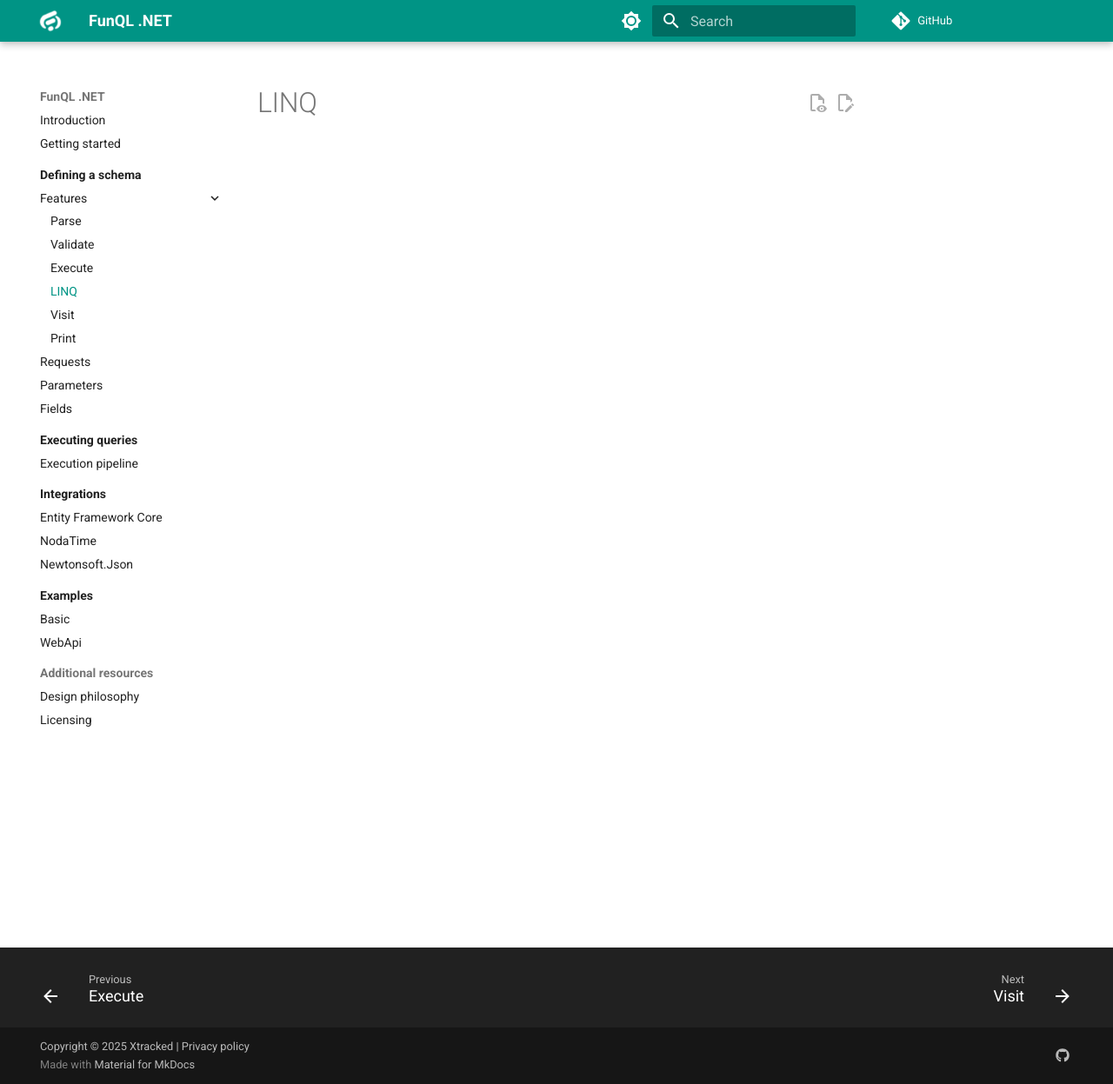
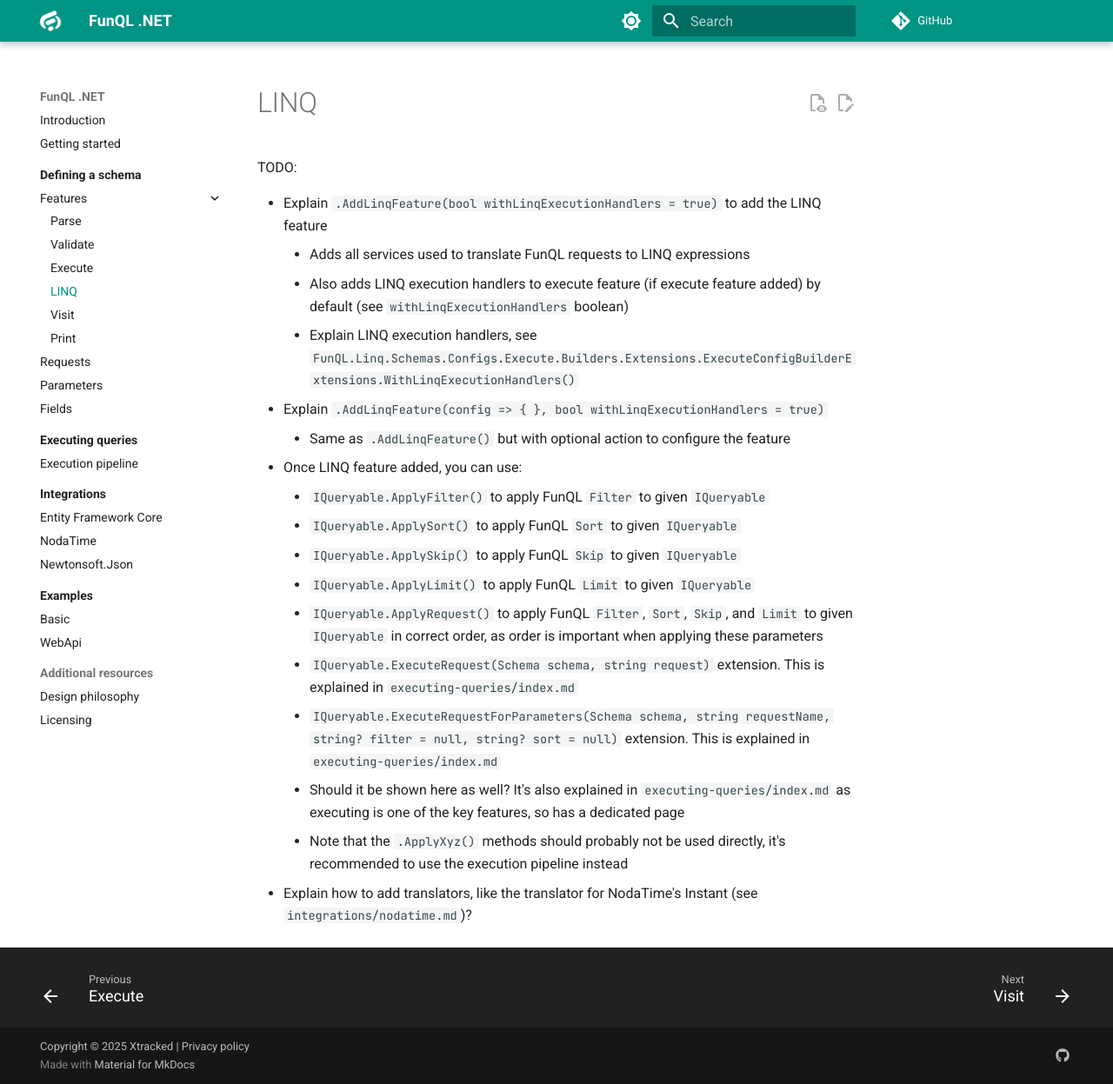
Before and after one commit to funql/funql-dotnet, an MkDocs documentation site: the page built from docs/defining-a-schema/features/linq.md, in a window 1280 px wide and 1247 px high. Shown: the whole window at 87% size. Built offline with MkDocs 1.6.1 and Material for MkDocs 9.7.7, drawn with Linux system fonts in a browser that asks for light colours; comment, search, counter and statistics services are not loaded.

Commit message:
Update linq.md with TODO

```diff
--- a/docs/defining-a-schema/features/linq.md
+++ b/docs/defining-a-schema/features/linq.md
@@ -1 +1,24 @@
 # LINQ
+
+TODO:
+
+- Explain `.AddLinqFeature(bool withLinqExecutionHandlers = true)` to add the LINQ feature
+    - Adds all services used to translate FunQL requests to LINQ expressions
+    - Also adds LINQ execution handlers to execute feature (if execute feature added) by default (see `withLinqExecutionHandlers` boolean)
+    - Explain LINQ execution handlers, see `FunQL.Linq.Schemas.Configs.Execute.Builders.Extensions.ExecuteConfigBuilderExtensions.WithLinqExecutionHandlers()`
+- Explain `.AddLinqFeature(config => { }, bool withLinqExecutionHandlers = true)`
+    - Same as `.AddLinqFeature()` but with optional action to configure the feature
+- Once LINQ feature added, you can use:
+    - `IQueryable.ApplyFilter()` to apply FunQL `Filter` to given `IQueryable`
+    - `IQueryable.ApplySort()` to apply FunQL `Sort` to given `IQueryable`
+    - `IQueryable.ApplySkip()` to apply FunQL `Skip` to given `IQueryable`
+    - `IQueryable.ApplyLimit()` to apply FunQL `Limit` to given `IQueryable`
+    - `IQueryable.ApplyRequest()` to apply FunQL `Filter`, `Sort`, `Skip`, and `Limit` to given `IQueryable` in correct
+    order, as order is important when applying these parameters
+    - `IQueryable.ExecuteRequest(Schema schema, string request)` extension. This is explained in `executing-queries/index.md`
+    - `IQueryable.ExecuteRequestForParameters(Schema schema, string requestName, string? filter = null, string? sort = null)`
+      extension. This is explained in `executing-queries/index.md`
+    - Should it be shown here as well? It's also explained in `executing-queries/index.md` as executing is one of the key
+      features, so has a dedicated page
+    - Note that the `.ApplyXyz()` methods should probably not be used directly, it's recommended to use the execution pipeline instead
+- Explain how to add translators, like the translator for NodaTime's Instant (see `integrations/nodatime.md`)?
```
